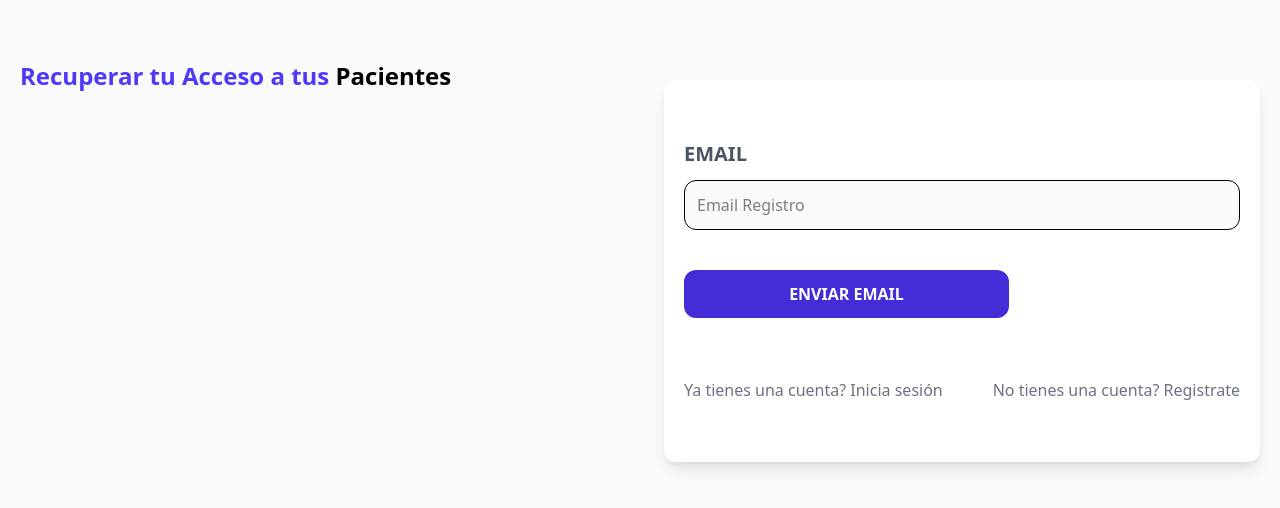
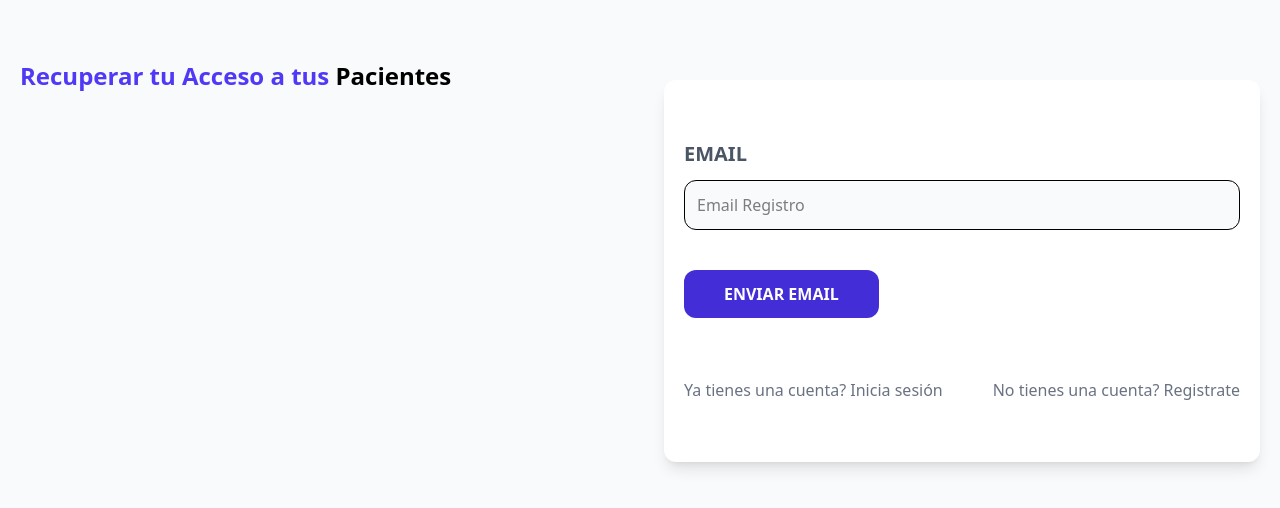
Before and after one commit to GregoriMindiola/FullStack-Frontend-MERN, a React (Vite) app: page /olvide-password in a window 1280 px wide. Shown: the top 508 px of the page. Built offline with nearby package versions, Linux system fonts and the light colour scheme.

Commit message:
Verificar la conexion de axios en elarchvio olvidePassword

```diff
--- a/src/App.jsx
+++ b/src/App.jsx
@@ -4,6 +4,7 @@ import Login from "./paginas/Login";
 import Registrar from "./paginas/Registrar";
 import OlvidePassword from "./paginas/OlvidePassword";
 import ConfirmarCuenta from "./paginas/ConfirmarCuenta";
+import NuevoPassword from "./paginas/NuevoPassword";
 
 function App() {
 
@@ -16,6 +17,7 @@ function App() {
         <Route index element={<Login />} />
         <Route path="registrar" element={<Registrar />} />
         <Route path="olvide-password" element={<OlvidePassword />} />
+        <Route path="olvide-password/:token" element={<NuevoPassword />} />
         <Route path="confirmar/:id" element={<ConfirmarCuenta />} />
       </Route>
 
--- /dev/null
+++ b/src/paginas/NuevoPassword.jsx
@@ -0,0 +1,9 @@
+import React from 'react'
+
+const nuevoPassword = () => {
+  return (
+    <div>nuevoPassword</div>
+  )
+}
+
+export default nuevoPassword
--- a/src/paginas/OlvidePassword.jsx
+++ b/src/paginas/OlvidePassword.jsx
@@ -1,6 +1,31 @@
+import { useState } from "react";
 import { Link } from "react-router";
+import Alerta from "../components/Alerta";
+//import clienteAxios from "../config/axios";
 
 const OlvidePassword = () => {
+  const [email, setEmail] = useState('');
+  const [alerta, setAlerta] = useState({});
+
+  const handleSubmit = async e => {
+    e.preventDefault()
+
+    if( email === '' || email.length < 6){
+      setAlerta({msg: 'El email es obliatorio', error: true})
+      return
+    }
+    try {
+      //const { data } = await clienteAxios.post('/veterinarios/olvide-password', { email })
+    } catch (error) {
+      setAlerta({
+        msg: error.response.data.msg,
+        error: true
+      })
+    }
+  }
+
+  const { msg } = alerta;
+
   return (
     <>
       <div>
@@ -11,7 +36,10 @@ const OlvidePassword = () => {
         </h1>
       </div>
       <div className="mt-20 md:mt-5 shadow-lg px-5 py-10 rounded-xl bg-white">
-        <form action="">
+      { msg && <Alerta
+        alerta={alerta}
+        />}
+        <form onSubmit={handleSubmit}>
           <div className="my-5">
             <label className="uppercase text-gray-600 block text-xl font-bold">
               Email
@@ -20,20 +48,19 @@ const OlvidePassword = () => {
               type="text"
               placeholder="Email Registro"
               className="border w-full p-3 mt-3 bg-gray-50 rounded-xl"
+              value={email}
+              onChange={(e) => setEmail(e.target.value)}
             />
           </div>
 
           <input
-            type="subtit"
+            type="submit"
             value="Enviar Email"
             className="bg-indigo-700 w-full py-3 px-10 rounded-xl text-center text-white uppercase font-bold mt-5 hover:cursor-pointer md:w-auto hover:bg-indigo-800"
           />
         </form>
         <nav className="mt-10 lg:flex lg:justify-between">
-          <Link
-            to="/"
-            className="block text-center my-5 text-gray-500"
-          >
+          <Link to="/" className="block text-center my-5 text-gray-500">
             {" "}
             Ya tienes una cuenta? Inicia sesión
           </Link>
@@ -47,7 +74,7 @@ const OlvidePassword = () => {
         </nav>
       </div>
     </>
-  )
-}
+  );
+};
 
-export default OlvidePassword
+export default OlvidePassword;
```
Also changed, not shown: 1 other file (tests, documents, lock files or other folders).
